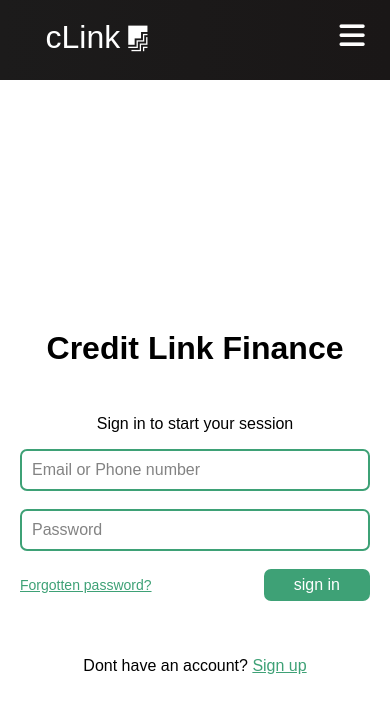
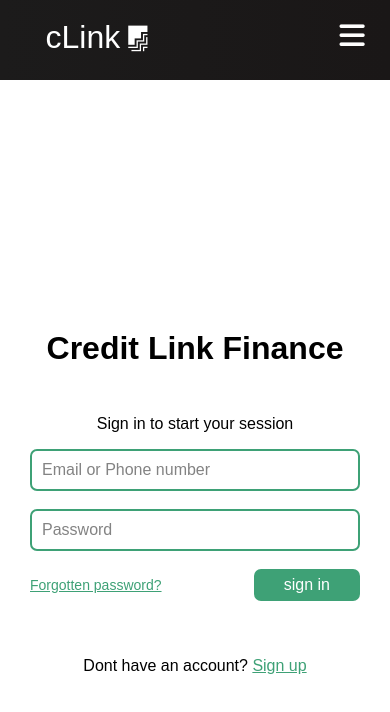
Before and after one commit to Godwindaniel10/Credit-link, a React (Create React App) app: page /login in a window 390 px wide. Shown: the top 712 px of the page. Built offline with nearby package versions, Linux system fonts and the light colour scheme.

Commit message:
mobile design login

```diff
--- a/src/App.css
+++ b/src/App.css
@@ -1665,6 +1665,14 @@ select{
 
 
 
+/* login mobibile */
+.login-container {
+  padding: 0 30px;
+}
+
+
+
+
 
 
 
```
